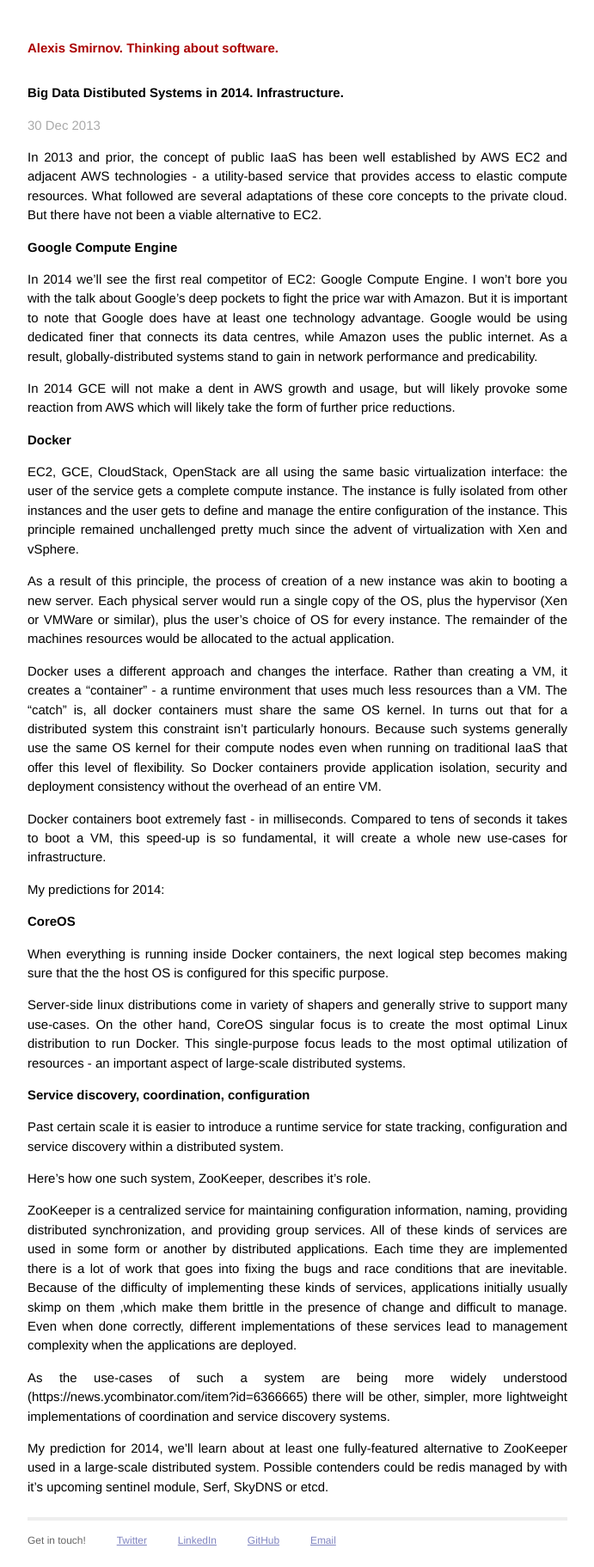
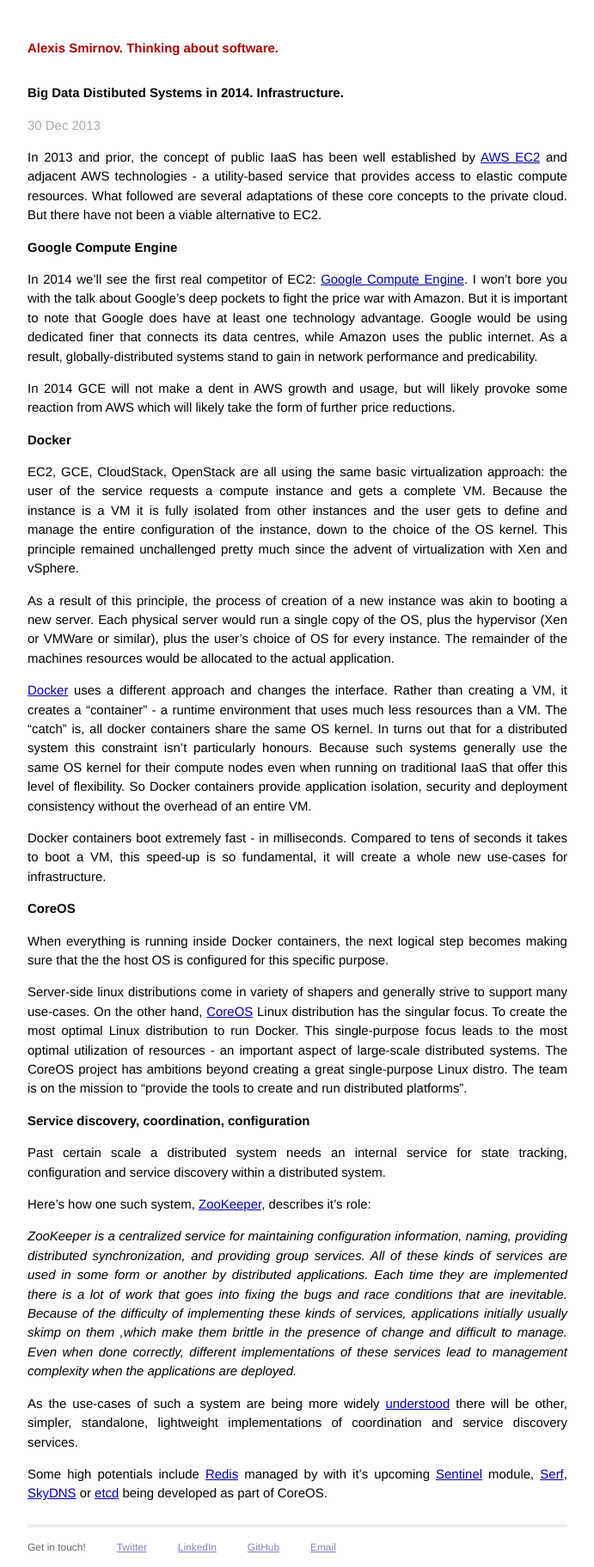
Before and after one commit to alexissmirnov/alexissmirnov.github.io, a Jekyll site: the page built from _posts/2013-12-30-Infrastructure-for-distributed-systems--2014-technologies-to-watch.md, in a window 1280 px wide. Shown: the whole page at 86% size, without its empty margins (294-985 px from the left). Built offline with Jekyll 4.4.1, drawn with Linux system fonts in a browser that asks for light colours; Markdown is read by kramdown in place of the engine named in the settings.

Commit message:
links and edits

```diff
--- a/_posts/2013-12-30-Infrastructure-for-distributed-systems--2014-technologies-to-watch.md
+++ b/_posts/2013-12-30-Infrastructure-for-distributed-systems--2014-technologies-to-watch.md
@@ -4,38 +4,36 @@
 date:   2013-12-30 21:52:07
 categories: tech
 ---
-In 2013 and prior, the concept of public IaaS has been well established by AWS EC2 and adjacent AWS technologies - a utility-based service that provides access to elastic compute resources. What followed are several adaptations of these core concepts to the private cloud. But there have not been a viable alternative to EC2.
+In 2013 and prior, the concept of public IaaS has been well established by [AWS EC2](http://aws.amazon.com/ec2) and adjacent AWS technologies - a utility-based service that provides access to elastic compute resources. What followed are several adaptations of these core concepts to the private cloud. But there have not been a viable alternative to EC2.
 
 ## Google Compute Engine
-In 2014 we'll see the first real competitor of EC2: Google Compute Engine. I won't bore you with the talk about Google's deep pockets to fight the price war with Amazon. But it is important to note that Google does have at least one technology advantage. Google would be using dedicated finer that connects its data centres, while Amazon uses the public internet. As a result, globally-distributed systems stand to gain in network performance and predicability.
+In 2014 we'll see the first real competitor of EC2: [Google Compute Engine](https://cloud.google.com/products/compute-engine/). I won't bore you with the talk about Google's deep pockets to fight the price war with Amazon. But it is important to note that Google does have at least one technology advantage. Google would be using dedicated finer that connects its data centres, while Amazon uses the public internet. As a result, globally-distributed systems stand to gain in network performance and predicability.
 
 In 2014 GCE will not make a dent in AWS growth and usage, but will likely provoke some reaction from AWS which will likely take the form of further price reductions.
 
 ## Docker
-EC2, GCE, CloudStack, OpenStack are all using the same basic virtualization interface: the user of the service gets a complete compute instance. The instance is fully isolated from other instances and the user gets to define and manage the entire configuration of the instance. This principle remained unchallenged pretty much since the advent of virtualization with Xen and vSphere.
+EC2, GCE, CloudStack, OpenStack are all using the same basic virtualization approach: the user of the service requests a compute instance and gets a complete VM. Because the instance is a VM it is fully isolated from other instances and the user gets to define and manage the entire configuration of the instance, down to the choice of the OS kernel. This principle remained unchallenged pretty much since the advent of virtualization with Xen and vSphere.
 
 As a result of this principle, the process of creation of a new instance was akin to booting a new server. Each physical server would run a single copy of the OS, plus the hypervisor (Xen or VMWare or similar), plus the user's choice of OS for every instance. The remainder of the machines resources would be allocated to the actual application.
 
-Docker uses a different approach and changes the interface. Rather than creating a VM, it creates a "container" - a runtime environment that uses much less resources than a VM. The "catch" is, all docker containers must share the same OS kernel. In turns out that for a distributed system this constraint isn't particularly honours. Because such systems generally use the same OS kernel for their compute nodes even when running on traditional IaaS that offer this level of flexibility. So Docker containers provide application isolation, security and deployment consistency without the overhead of an entire VM.
+[Docker](https://www.docker.io) uses a different approach and changes the interface. Rather than creating a VM, it creates a "container" - a runtime environment that uses much less resources than a VM. The "catch" is, all docker containers share the same OS kernel. In turns out that for a distributed system this constraint isn't particularly honours. Because such systems generally use the same OS kernel for their compute nodes even when running on traditional IaaS that offer this level of flexibility. So Docker containers provide application isolation, security and deployment consistency without the overhead of an entire VM.
 
 Docker containers boot extremely fast - in milliseconds. Compared to tens of seconds it takes to boot a VM, this speed-up is so fundamental, it will create a whole new use-cases for infrastructure.
-
-My predictions for 2014:
 
 
 ## CoreOS
 When everything is running inside Docker containers, the next logical step becomes making sure that the the host OS is configured for this specific purpose.
 
-Server-side linux distributions come in variety of shapers and generally strive to support many use-cases. On the other hand, CoreOS singular focus is to create the most optimal Linux distribution to run Docker. This single-purpose focus leads to the most optimal utilization of resources - an important aspect of large-scale distributed systems.
+Server-side linux distributions come in variety of shapers and generally strive to support many use-cases. On the other hand, [CoreOS](http://coreos.com) Linux distribution has the singular focus. To create the most optimal Linux distribution to run Docker. This single-purpose focus leads to the most optimal utilization of resources - an important aspect of large-scale distributed systems. The CoreOS project has ambitions beyond creating a great single-purpose Linux distro. The team is on the mission to "provide the tools to create and run distributed platforms".
 
 
 ## Service discovery, coordination, configuration
-Past certain scale it is easier to introduce a runtime service for state tracking, configuration and service discovery within a distributed system.
+Past certain scale a distributed system needs an internal service for state tracking, configuration and service discovery within a distributed system.
 
-Here's how one such system, ZooKeeper, describes it's role.
+Here's how one such system, [ZooKeeper](http://zookeeper.apache.org/), describes it's role:
 
-ZooKeeper is a centralized service for maintaining configuration information, naming, providing distributed synchronization, and providing group services. All of these kinds of services are used in some form or another by distributed applications. Each time they are implemented there is a lot of work that goes into fixing the bugs and race conditions that are inevitable. Because of the difficulty of implementing these kinds of services, applications initially usually skimp on them ,which make them brittle in the presence of change and difficult to manage. Even when done correctly, different implementations of these services lead to management complexity when the applications are deployed.
+*ZooKeeper is a centralized service for maintaining configuration information, naming, providing distributed synchronization, and providing group services. All of these kinds of services are used in some form or another by distributed applications. Each time they are implemented there is a lot of work that goes into fixing the bugs and race conditions that are inevitable. Because of the difficulty of implementing these kinds of services, applications initially usually skimp on them ,which make them brittle in the presence of change and difficult to manage. Even when done correctly, different implementations of these services lead to management complexity when the applications are deployed.*
 
-As the use-cases of such a system are being more widely understood (https://news.ycombinator.com/item?id=6366665) there will be other, simpler, more lightweight implementations of coordination and service discovery systems.
+As the use-cases of such a system are being more widely [understood](https://news.ycombinator.com/item?id=6366665) there will be other, simpler, standalone, lightweight implementations of coordination and service discovery services.
 
-My prediction for 2014, we'll learn about at least one fully-featured alternative to ZooKeeper used in a large-scale distributed system. Possible contenders could be redis managed by with it's upcoming sentinel module, Serf, SkyDNS or etcd.
+Some high potentials include [Redis](http://redis.io) managed by with it's upcoming [Sentinel](http://redis.io/topics/sentinel) module, [Serf](http://www.serfdom.io/), [SkyDNS](http://blog.gopheracademy.com/skydns) or [etcd](http://coreos.com/using-coreos/etcd/) being developed as part of CoreOS.
```
